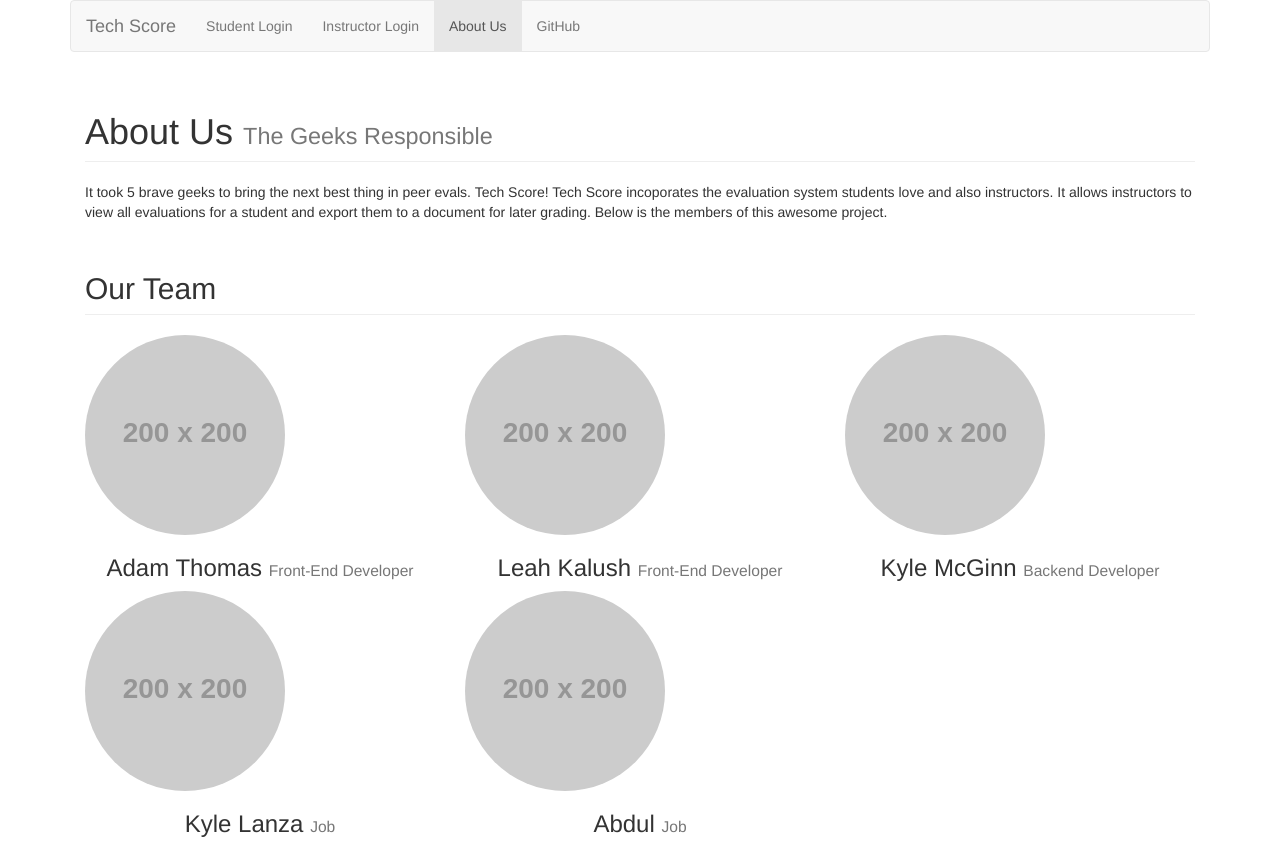
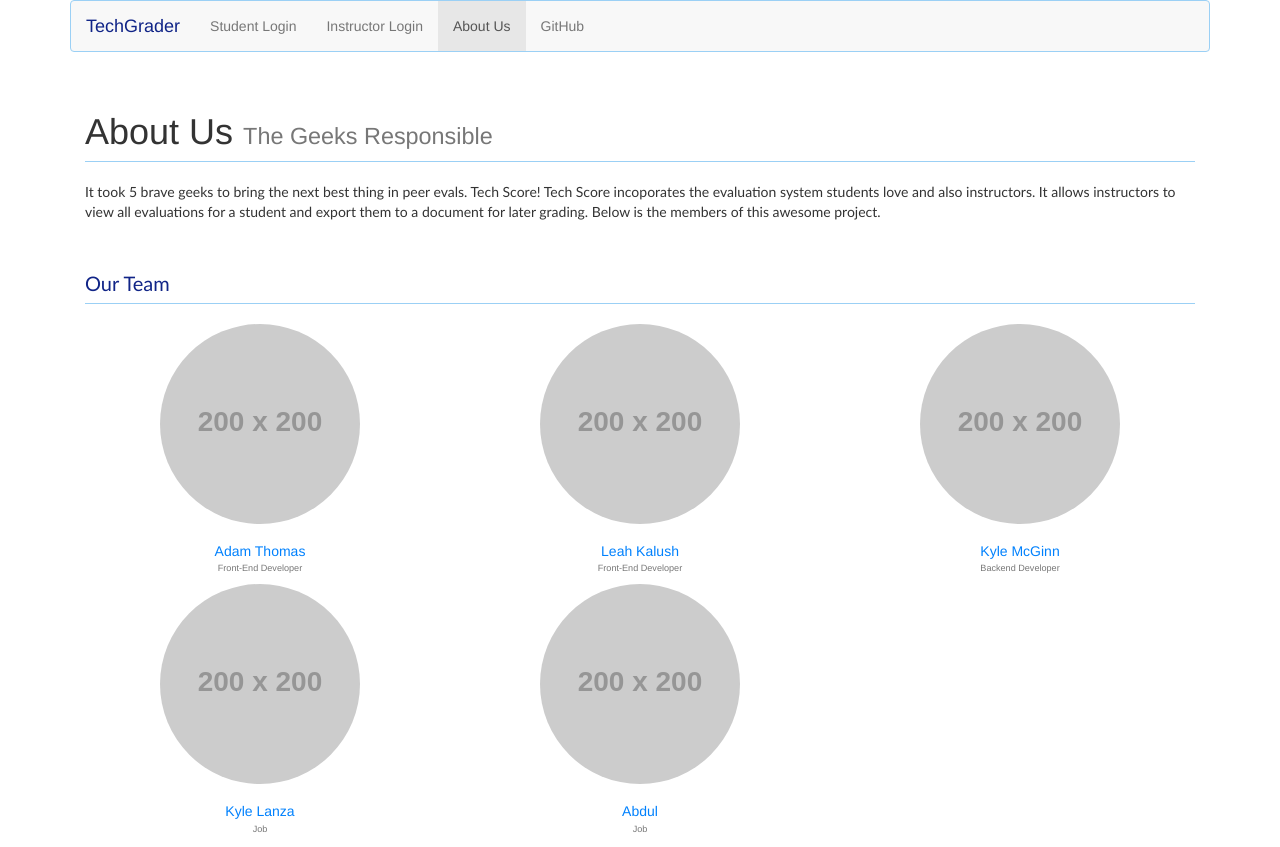
Before and after one commit to alexlanza/CS399-Final, a Python web app: template PeerEval/engineapp/templates/about.html in a window 1280 px wide. Run offline with Jinja, Linux system fonts and the light colour scheme; the template is opened without the code that fills it, so the values that code supplies are empty; grey boxes labelled with a size stand in for pictures from a placeholder-image service; some libraries are stand-ins or nearby versions.

Commit message:
fixed template issues where css was broken.  Added a navbar to eval.

```diff
--- a/PeerEval/engineapp/templates/about.html
+++ b/PeerEval/engineapp/templates/about.html
@@ -1,23 +1,73 @@
 <!DOCTYPE html>
 <html lang="en">
-<head>
+  <head>
     <meta charset="utf-8">
     <meta http-equiv="X-UA-Compatible" content="IE=edge">
     <meta name="viewport" content="width=device-width, initial-scale=1">
-    <title>About Us</title>
-    <!-- Bootstrap Core CSS -->
-    <link href="css/bootstrap.min.css" rel="stylesheet">
-    <!-- Custom CSS -->
-    <link href="css/custom.css" rel="stylesheet">
-    <!-- Custom Fonts -->
-    <link href="css/font-awesome.min.css" rel="stylesheet">
-    <link href="http://fonts.googleapis.com/css?family=Lora:400,700,400italic,700italic" rel="stylesheet" type="text/css">
-    <link href="http://fonts.googleapis.com/css?family=Montserrat:400,700" rel="stylesheet" type="text/css">
-    <!-- HTML5 Shim and Respond.js IE8 support of HTML5 elements and media queries -->
-    <!--[if lt IE 9]>
-        <script src="https://oss.maxcdn.com/libs/html5shiv/3.7.0/html5shiv.js"></script>
-        <script src="https://oss.maxcdn.com/libs/respond.js/1.4.2/respond.min.js"></script>
-    <![endif]-->
+    <meta name="description" content="">
+    <meta name="author" content="">
+    <link rel="icon" href="../../favicon.ico">
+
+    <title>About TechGrader</title>
+
+    <!-- Bootstrap core CSS -->
+    <link href="../../dist/css/bootstrap.min.css" rel="stylesheet">
+<!-- Latest compiled and minified CSS -->
+<link rel="stylesheet" href="https://maxcdn.bootstrapcdn.com/bootstrap/3.3.2/css/bootstrap.min.css">
+
+    <!-- Custom styles for this template -->
+    <link href="justified-nav.css" rel="stylesheet">
+
+    <script src="../../assets/js/ie-emulation-modes-warning.js"></script>
+
+
+<style>
+
+.btn {
+    color: #0081FD;
+    background-color: #9BD0F5;
+    border-color: #0081FD;
+}
+
+.btn:hover {
+    background-color: #0081FD;
+    border-color: #9BD0F5;
+    color: #9BD0F5;
+}
+
+h2, span, p {
+	font-family: "Trebuchet MS", Helvetica, sans-serif;
+}
+
+h2 {
+	color: #102487;
+	font-size: 20px;
+}
+
+h3 {
+	color: #0081FD;
+	font-size: 14px;
+}
+
+.jumbotron p {
+	font-weight: normal;
+	font-size: 12px;
+}
+
+.btn-group-lg>.btn, .btn-lg {
+	padding: 7px 12px;
+	font-size: 14px;
+}
+
+.page-header {
+	border-bottom: 1px solid #9BD0F5;
+}
+
+.navbar-default {
+	border: 1px solid #9BD0F5;
+}
+
+</style>
 </head>
 <body>
     <div class="container">
@@ -31,7 +81,7 @@
                         <span class="icon-bar"></span>
                         <span class="icon-bar"></span>
                     </button>
-                    <a class="navbar-brand" href="/">Tech Score</a>
+                    <a class="navbar-brand" href="/" style="color: #102487;">TechGrader</a>
                 </div>
                 <div id="navbar" class="navbar-collapse collapse">
                     <ul class="nav navbar-nav">
@@ -59,36 +109,36 @@
                     <h2 class="page-header">Our Team</h2>
                 </div>
                 <div class="col-lg-4 col-sm-6 text-center">
-                    <img class="img-circle img-responsive img-center" src="http://placehold.it/200x200" alt="">
-                    <h3>Adam Thomas
+                    <div align=center><img class="img-circle img-responsive img-center" src="http://placehold.it/200x200" alt=""></div>
+                    <h3>Adam Thomas<br>
                         <small>Front-End Developer</small>
                     </h3>
                     <p></p>
                 </div>
                 <div class="col-lg-4 col-sm-6 text-center">
-                    <img class="img-circle img-responsive img-center" src="http://placehold.it/200x200" alt="">
-                    <h3>Leah Kalush
+                    <div align=center><img class="img-circle img-responsive img-center" src="http://placehold.it/200x200" alt=""></div>
+                    <h3>Leah Kalush<br>
                         <small>Front-End Developer</small>
                     </h3>
                     <p></p>
                 </div>
                 <div class="col-lg-4 col-sm-6 text-center">
-                    <img class="img-circle img-responsive img-center" src="http://placehold.it/200x200" alt="">
-                    <h3>Kyle McGinn
+                    <div align=center><img class="img-circle img-responsive img-center" src="http://placehold.it/200x200" alt=""></div>
+                    <h3>Kyle McGinn<br>
                         <small>Backend Developer</small>
                     </h3>
                     <p></p>
                 </div>
                 <div class="col-lg-4 col-sm-6 text-center">
-                    <img class="img-circle img-responsive img-center" src="http://placehold.it/200x200" alt="">
-                    <h3>Kyle Lanza
+                    <div align=center><img class="img-circle img-responsive img-center" src="http://placehold.it/200x200" alt=""></div>
+                    <h3>Kyle Lanza<br>
                         <small>Job</small>
                     </h3>
                     <p></p>
                 </div>
                 <div class="col-lg-4 col-sm-6 text-center">
-                    <img class="img-circle img-responsive img-center" src="http://placehold.it/200x200" alt="">
-                    <h3>Abdul
+                    <div align=center><img class="img-circle img-responsive img-center" src="http://placehold.it/200x200" alt=""></div>
+                    <h3>Abdul<br>
                         <small>Job</small>
                     </h3>
                     <p></p>
```
Also changed, not shown: PeerEval/engineapp/templates/evaluation.html (+25 -8 lines), PeerEval/engineapp/templates/instructor_login.html (+58 -16 lines), PeerEval/engineapp/templates/student_login.html (+58 -16 lines).
